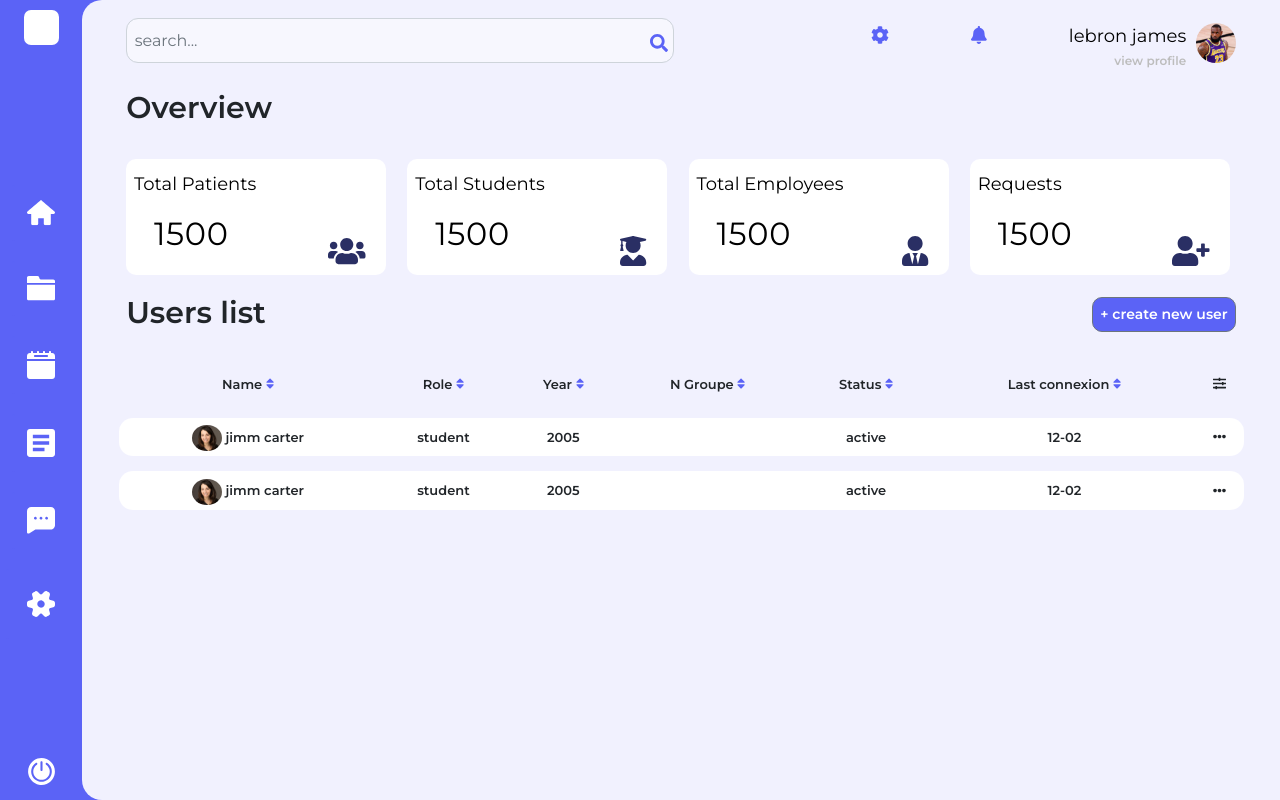
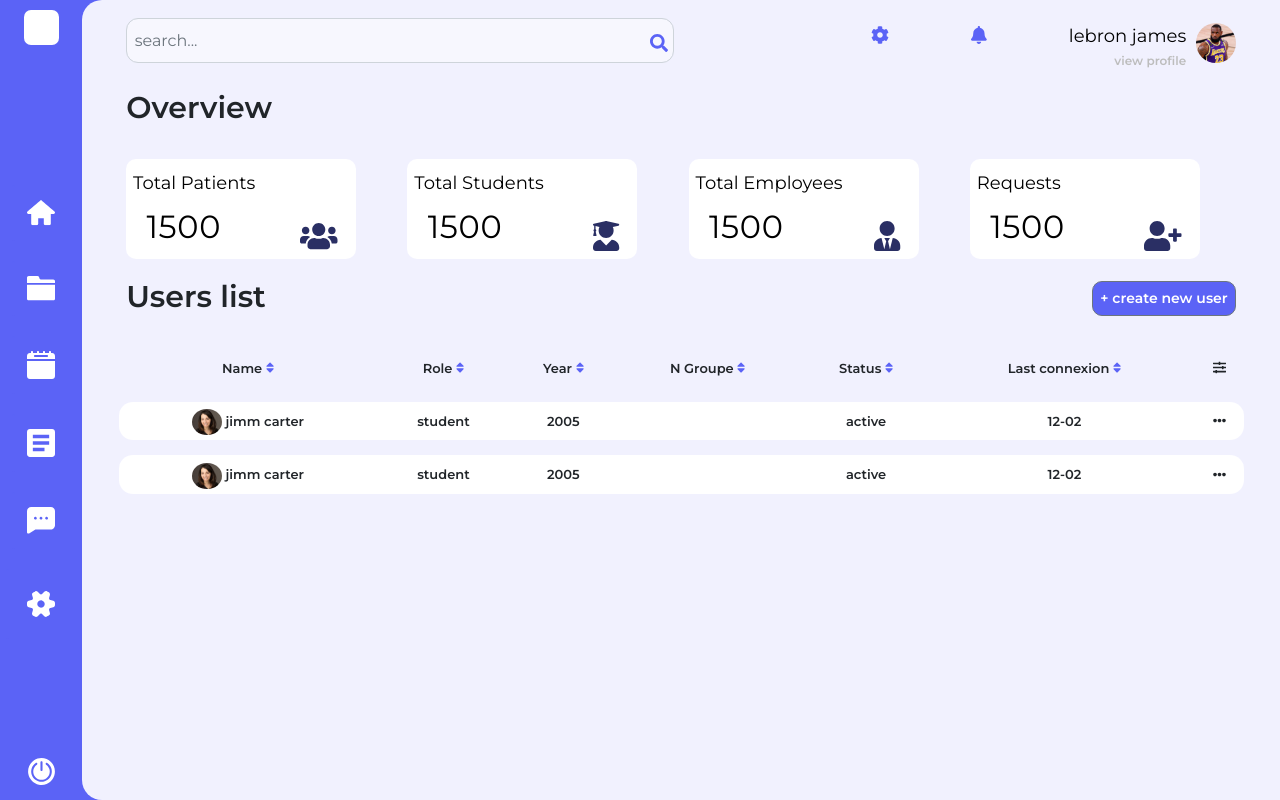
Before and after one commit to PROJET-3CS/client-web, a React (Create React App) app: page /userman in a window 1280 px wide. Built offline with nearby package versions, Linux system fonts and the light colour scheme.

Commit message:
fixing size

```diff
--- a/src/usermanagementcomponents/OverBox.scss
+++ b/src/usermanagementcomponents/OverBox.scss
@@ -9,11 +9,11 @@ margin-top: 7%  !important;
 
 .ovrbx {
  border-radius: 10px;
- width: 260px;
+ width: 230px;
  position: relative;
  background-color: white;
  text-align: center !important;
- height: 116px;
+ height: 100px;
  display: block;
 }
 
```
